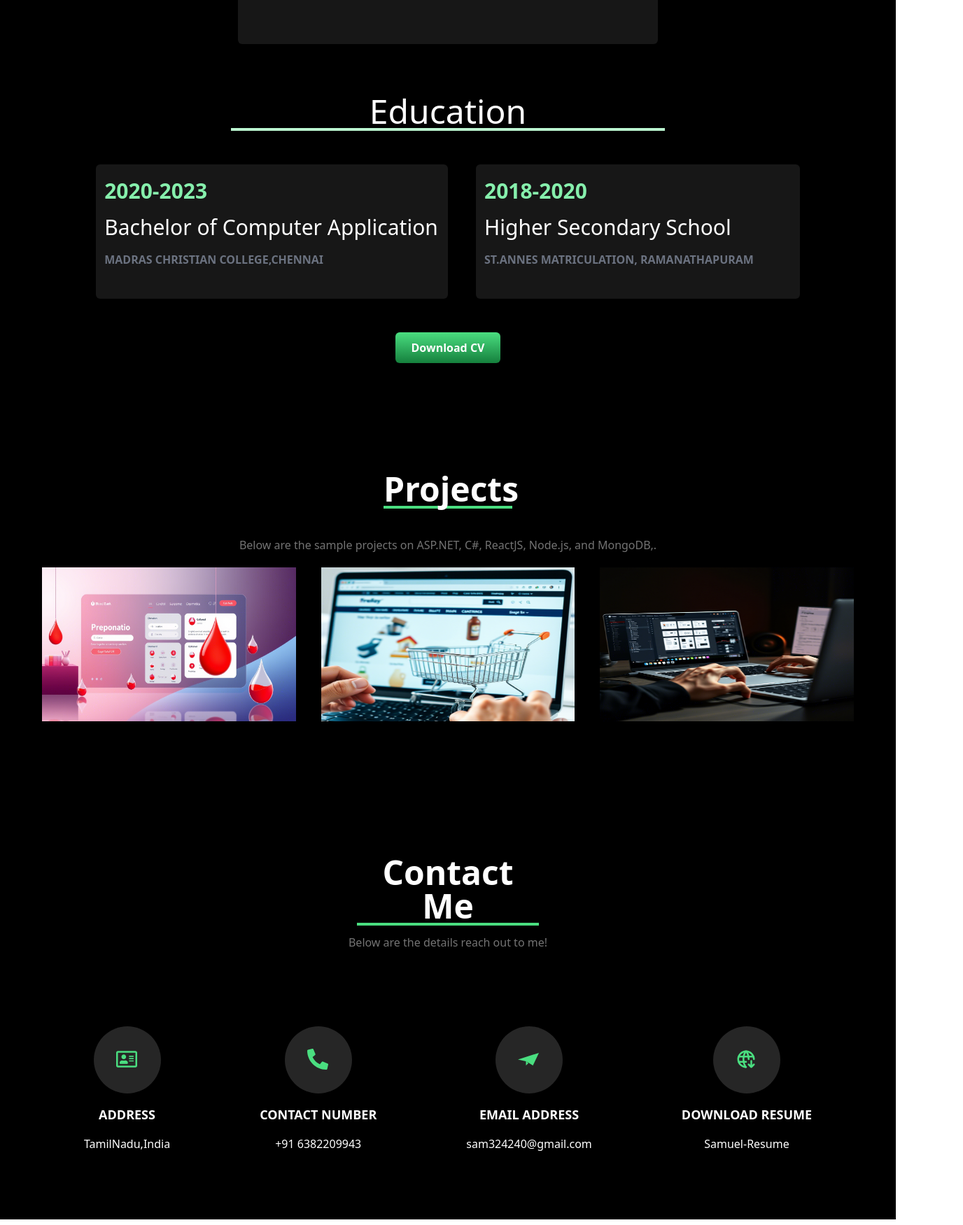
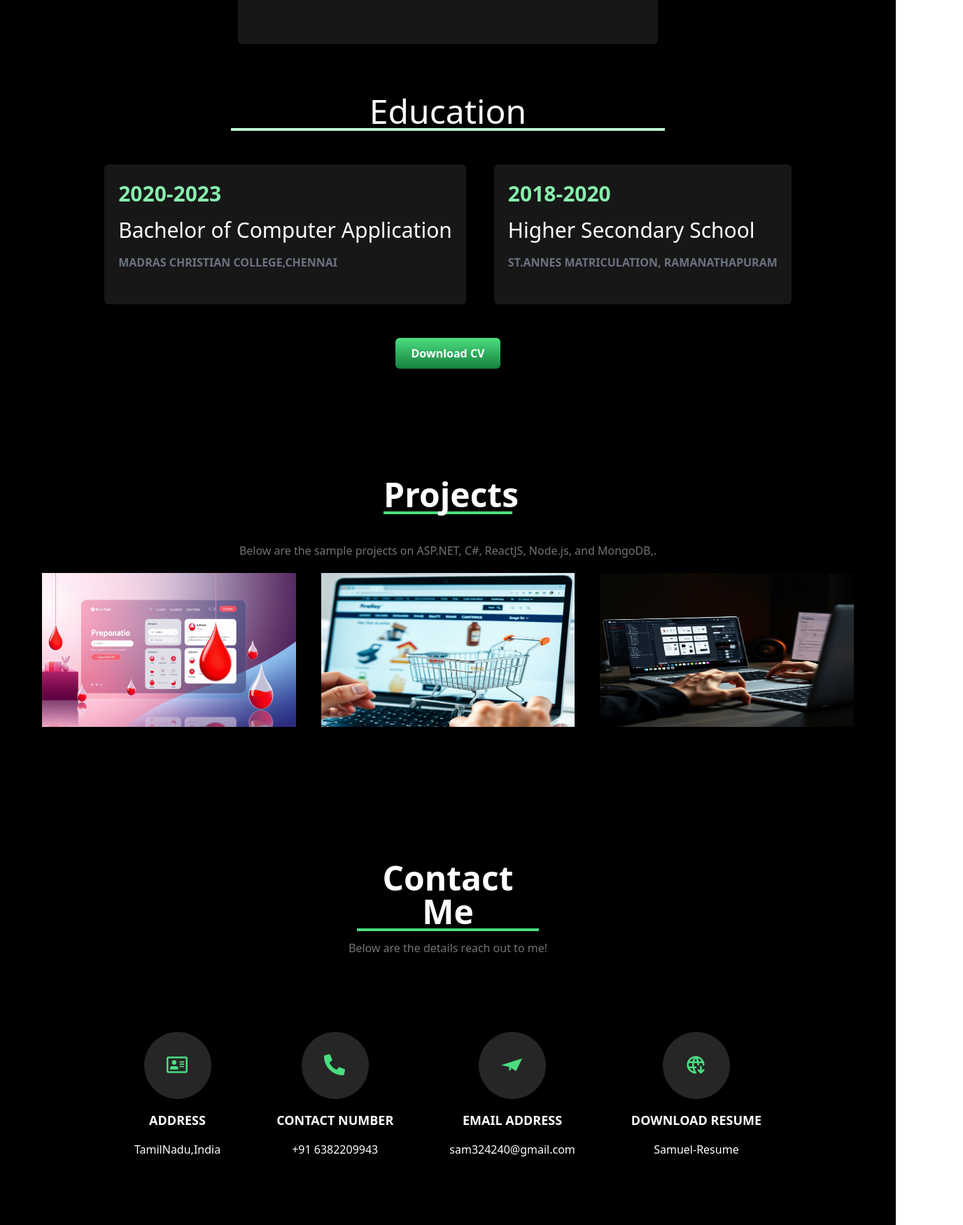
Before and after one commit to 2001701033036/Samuel-Portfolio, a React (Create React App) app: page / in a window 1280 px wide. Shown: the part 2324-4075 px from the top of the page at 70% size, 1376 px wide, since content can reach past the window. Built offline with nearby package versions, Linux system fonts and the light colour scheme.

Commit message:
Fix ESLint errors: space error

```diff
--- a/src/components/About.js
+++ b/src/components/About.js
@@ -45,7 +45,7 @@ export default function About() {
     return <section className='bg-black flex flex-col md:flex-row justify-center scroll-mt-14  px-5 space-y-40 md:space-y-0 md:py-11 '
     id='about'>
        <div className=" flex">
-       <div className="md:w-[700px] ">
+       <div className=" ">
         <motion.img
             src={AboutImg}
             className=' hidden md:block  w-[600px] items-center justify-center rounded-b-3xl object-contain'
--- a/src/components/Contact.js
+++ b/src/components/Contact.js
@@ -39,11 +39,11 @@ export default function Contact() {
     }
     return <section id='contact' className='flex flex-col   bg-black px-5 md:py-0 pt-20 md:pt-20'>
 
-        <div className=' flex flex-col text-center pl-5 pr-5'>
+        <div className=' flex flex-col text-center '>
             <h1 className=' flex flex-col text-5xl border-b-4 border-green-400  w-[260px]  m-auto font-bold items-center   text-white'>Contact Me</h1>
             <p className='text-neutral-500 py-3'>Below are the details reach out to me!</p>
 
-            <div className='flex  flex-col  gap-16 md:flex-row  md:gap-32  justify-center py-24'>
+            <div className='flex  flex-col  gap-16 md:flex-row  md:gap-20  justify-center py-24'>
 
                 {config.contact.map((contact) => (
                     <div
--- a/src/components/Resume.js
+++ b/src/components/Resume.js
@@ -33,7 +33,7 @@ export default function Resume() {
             }
         ]
     }
-    return <section id='resume' className='flex flex-col md:flex-row px-5 py-20 bg-black justify-center  '>
+    return <section id='resume' className='flex flex-col  md:flex-row px-5 py-20 bg-black justify-center  '>
 
         <div className='flex flex-col items-center  '>
         <h1 className='text-5xl font-bold border-b-4 border-green-400 text-white'>Resume</h1>
@@ -105,14 +105,16 @@ enhancing operational efficiency and user experience in healthcare technology.
                 }
             }}
             viewport={{once:true,  amount:0.7}}
-            className=' md:w-auto flex   flex-col  md:flex-row gap-10 '>
+            className=' md:w-auto flex   flex-col items-center justify-center md:flex-row gap-10 '>
                 {config2.Education.map((Education) => (
-                    <div className='  md:w-1/2   p-10 rounded-md  bg-neutral-800 md:bg-neutral-900 py-5 pl-3  md:text-nowrap '>
+                   <div className=" ">
+                     <div className=' md:w-auto  rounded-md  bg-neutral-800 md:bg-neutral-900 py-6 pl-5 p-5 '>
                         <h1 className='text-3xl font-bold text-green-300 mb-4'>{Education.date}</h1>
                         <h1 className=' text-white text-3xl mb-4'>{Education.degree}</h1>
                         <p className=' text-gray-500 font-bold'>{Education.schoolcollege}</p>
                         <br></br>
                     </div>
+                   </div>
                 ))}
             </motion.div>
             <br></br>
```
